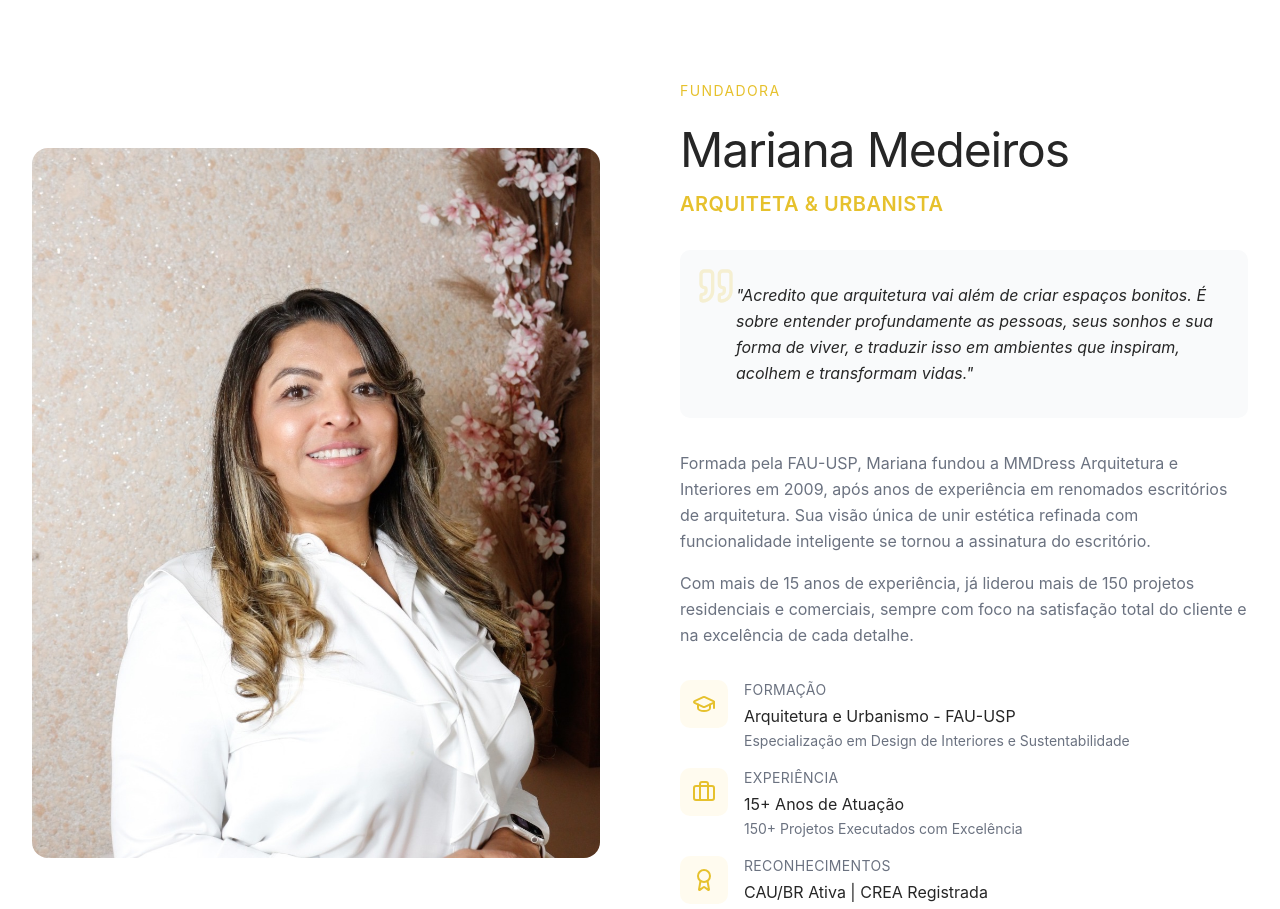
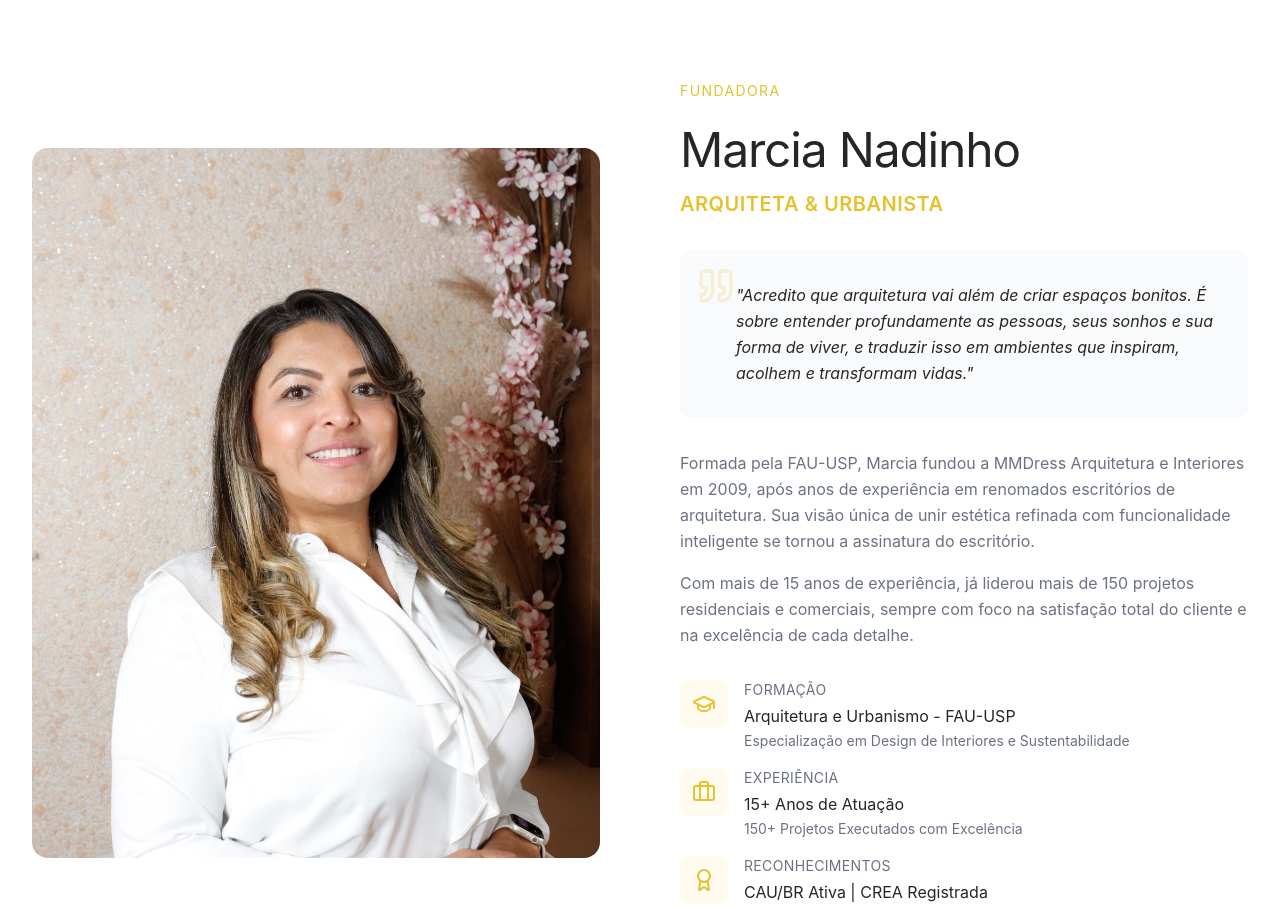
Before and after one commit to mmdress/website, a Next.js app: page / in a window 1280 px wide. Shown: the part 5860-6769 px from the top of the page. Built offline with nearby package versions, Linux system fonts and the light colour scheme.

Commit message:
fix: update founder's name

```diff
--- a/components/sections/home/Founder.tsx
+++ b/components/sections/home/Founder.tsx
@@ -47,7 +47,7 @@ export function Founder() {
               <div className="aspect-4/5 overflow-hidden rounded-2xl">
                 <Image
                   src="/images/home/founder.jpg"
-                  alt="Mariana Medeiros - Fundadora"
+                  alt="Marcia Nadinho - Fundadora"
                   width={800}
                   height={1000}
                   className="h-full w-full object-cover"
@@ -68,7 +68,7 @@ export function Founder() {
             </div>
 
             <h2 className="text-foreground mb-4 text-3xl tracking-tight sm:text-4xl lg:text-5xl">
-              Mariana Medeiros
+              Marcia Nadinho
             </h2>
 
             <div className="text-primary mb-8 text-xl font-semibold tracking-wide uppercase">
@@ -89,7 +89,7 @@ export function Founder() {
             {/* Biography */}
             <div className="text-muted-foreground mb-8 space-y-4 leading-relaxed">
               <p>
-                Formada pela FAU-USP, Mariana fundou a MMDress Arquitetura e
+                Formada pela FAU-USP, Marcia fundou a MMDress Arquitetura e
                 Interiores em 2009, após anos de experiência em renomados
                 escritórios de arquitetura. Sua visão única de unir estética
                 refinada com funcionalidade inteligente se tornou a assinatura
```
